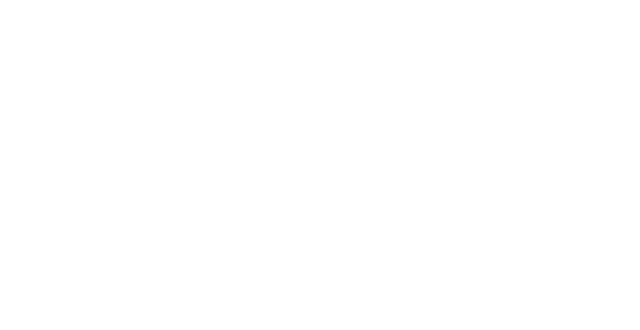
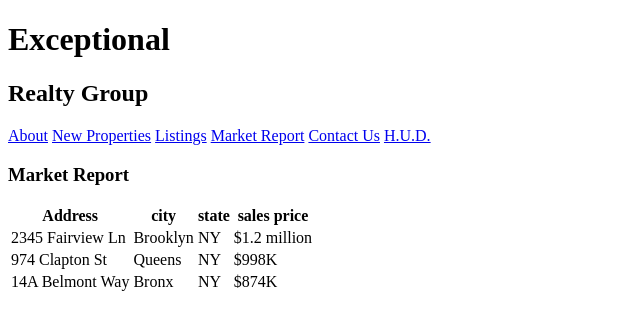
Before and after one commit to DoriansGrave/Exceptional-Realty, a plain HTML site: page market-report.html in a window 1280 px wide. Shown: the whole page, without its empty margins (0-640 px from the left). Drawn offline with Linux system fonts and the light colour scheme.

Commit message:
add main pagescontent

```diff
--- a/market-report.html
+++ b/market-report.html
@@ -0,0 +1,51 @@
+<!DOCTYPE html>
+<html>
+  <head>
+    <meta charset="utf-8">
+    <title>Market Report</title>
+  </head>
+  <body>
+    <h1>Exceptional</h1>
+    <h2>Realty Group</h2>
+
+    <a href="index.html">About</a>
+    <a href="new-properties.html">New Properties</a>
+    <a href="real-estate-listings.html">Listings</a>
+    <a href="market-report.html">Market Report</a>
+    <a href="contact.html">Contact Us</a>
+    <a href="http://hud.gov" target="blank">H.U.D.</a>
+
+    <h3>Market Report</h3>
+
+    <table>
+      <tr>
+        <th>Address</th>
+        <th>city</th>
+        <th>state</th>
+        <th>sales price</th>
+      </tr>
+
+      <tr>
+        <td>2345 Fairview Ln</td>
+        <td>Brooklyn</td>
+        <td>NY</td>
+        <td>$1.2 million</td>
+      </tr>
+
+      <tr>
+        <td>974 Clapton St</td>
+        <td>Queens</td>
+        <td>NY</td>
+        <td>$998K</td>
+      </tr>
+
+      <tr>
+        <td>14A Belmont Way</td>
+        <td>Bronx</td>
+        <td>NY</td>
+        <td>$874K</td>
+      </tr>
+    </table>
+
+  </body>
+</html>
```
Also changed, not shown: index.html (+11 -0 lines), new-properties.html (+18 -0 lines), real-estate-listings.html (+16 -1 lines).
